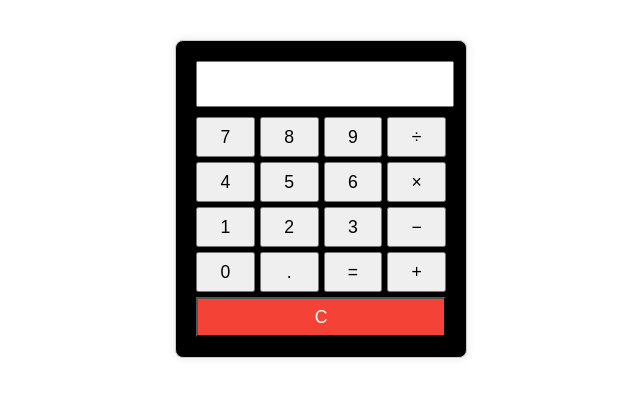
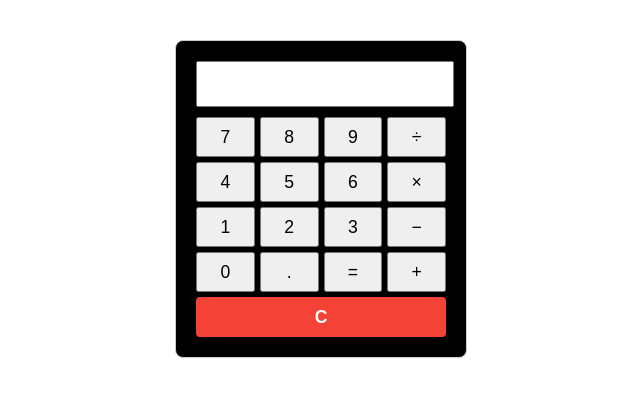
Before and after one commit to hackingthehack/Simple-Calculator, a plain HTML site: page index.html in a window 1280 px wide. Shown: the full height of the page, 319-959 px from the left. Drawn offline with nearby package versions, Linux system fonts and the light colour scheme.

Commit message:
Update calculator files

```diff
--- a/index.html
+++ b/index.html
@@ -28,7 +28,7 @@
             <button onclick="append('.')">.</button>
             <button onclick="calculate()">=</button>
             <button onclick="append('+')">+</button>
-            <button onclick="clearDisplay()" style="grid-column: span 4; background: #f44336; color: #fff;">C</button>
+            <button onclick="clearDisplay()" class="clearBtn">C</button>
         </div>
     </div>
     <script src="script.js"></script>
--- a/style.css
+++ b/style.css
@@ -9,10 +9,7 @@ body {
   border: 1px solid #ccc;
   border-radius: 8px;
   background: #000; /* Set calculator background to black */
-  color: #fff; /* Set text color to white */
-  box-shadow: 0 0 10px rgba(0, 0, 0, 0.1);
-  display: flex;
-  flex-direction: column;
+
 }
 input[type="text"] {
   width: 100%;
@@ -30,3 +27,14 @@ button {
   height: 40px;
   font-size: 1.1em;
 }
+.clearBtn {
+  grid-column: span 4;
+  background: #f44336;
+  color: #fff;
+  border: none;
+  font-weight: bold;
+  font-size: 1.1em;
+  height: 40px;
+  border-radius: 4px;
+  cursor: pointer;
+}
```
